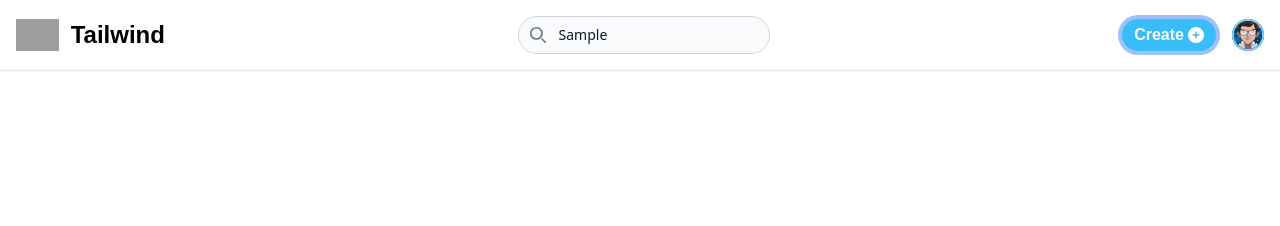
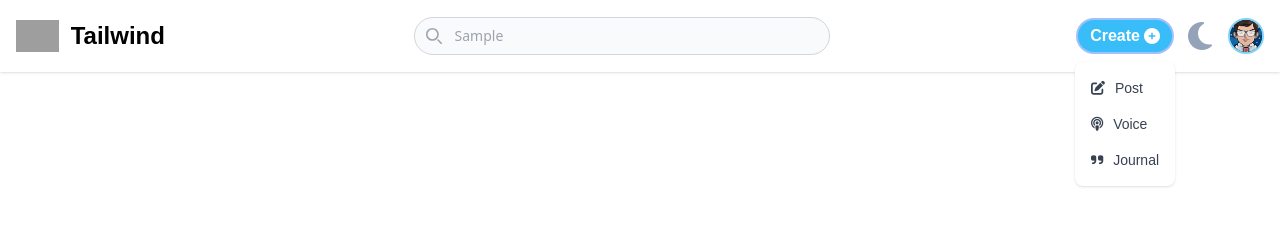
Before and after one commit to yanikkumar/tailwind-demo, a website: page src/navbaralt/index.html in a window 1280 px wide. Both pictures are taken after typing "Sample" into the empty fields and a click on the button "Create". Drawn offline with nearby package versions, Linux system fonts and the light colour scheme; grey boxes are pictures that could not be loaded.

Commit message:
updated the navbar advance

```diff
--- a/src/navbaralt/index.html
+++ b/src/navbaralt/index.html
@@ -1,11 +1,11 @@
 <!DOCTYPE html>
 <html lang="en">
 <head>
-    <meta charset="UTF-8" />
-    <meta name="viewport" content="width=device-width, initial-scale=1.0" />
+    <meta charset="UTF-8"/>
+    <meta name="viewport" content="width=device-width, initial-scale=1.0"/>
     <title>Tailwind CSS Navbar</title>
 
-    <link rel="stylesheet" href="../output.css" />
+    <link rel="stylesheet" href="../output.css"/>
     <link
             rel="stylesheet"
             href="https://cdnjs.cloudflare.com/ajax/libs/font-awesome/6.6.0/css/all.min.css"
@@ -34,18 +34,48 @@
             <div
                     class="flex items-center space-x-3 md:order-2 md:space-x-0 rtl:space-x-reverse"
             >
-            <button
-              class="flex px-3 py-1 font-semibold text-white rounded-full font-sen text-md bg-sky-400 md:me-4 focus:ring-4 focus-ring-sky-300 dark:focus:ring-sky-600"
+                <button class="flex px-3 py-1 font-semibold text-white rounded-full font-sen text-md bg-sky-400 md:me-2 focus:ring-2 focus-ring-sky-300 dark:focus:ring-sky-600"
+                        id="create-menu-button"
+                        aria-expanded="false"
+                        data-dropdown-toggle="create-dropdown"
+                        data-dropdown-placement="bottom">
+                    Create
+                    <i class="my-auto font-semibold fa-solid fa-circle-plus ms-1" style="color: #ffffff"></i>
+                </button>
+                <div
+                        class="z-50 hidden my-4 text-base list-none bg-white divide-y divide-gray-100 rounded-lg shadow dark:bg-gray-700 dark:divide-gray-600"
+                        id="create-dropdown"
                 >
-              Create
-              <i
-                class="my-auto font-semibold fa-solid fa-circle-plus ms-1"
-                style="color: #ffffff"
-              ></i>
+                    <ul class="py-2" aria-labelledby="create-menu-button">
+                        <li>
+                            <a
+                                    href="#"
+                                    class="block px-4 py-2 text-sm text-gray-700 hover:bg-gray-100 dark:hover:bg-gray-600 dark:text-gray-200 dark:hover:text-white font-sen"
+                            >
+                                <i class="fa fa-pen-to-square me-1.5"></i> Post</a>
+                        </li>
+                        <li>
+                            <a
+                                    href="#"
+                                    class="block px-4 py-2 text-sm text-gray-700 hover:bg-gray-100 dark:hover:bg-gray-600 dark:text-gray-200 dark:hover:text-white font-sen"
+                            ><i class="fa fa-podcast me-1.5"></i> Voice</a
+                            >
+                        </li>
+                        <li>
+                            <a
+                                    href="#"
+                                    class="block px-4 py-2 text-sm text-gray-700 hover:bg-gray-100 dark:hover:bg-gray-600 dark:text-gray-200 dark:hover:text-white font-sen"
+                            ><i class="fa fa-quote-right me-1.5"></i> Journal</a
+                            >
+                        </li>
+                    </ul>
+                </div>
+                <button class="flex px-2 py-1 font-semibold rounded-full text-slate-400 focus:ring-2 focus-ring-slate-400 dark:focus:ring-slate-600">
+                    <i class="fa fa-moon fa-2x md:me-2"></i>
                 </button>
                 <button
                         type="button"
-              class="flex text-sm bg-gray-800 rounded-full md:me-0 focus:ring-4 focus:ring-sky-300 dark:focus:ring-sky-600"
+                        class="flex text-sm bg-gray-800 rounded-full border-2 border-sky-300 md:me-0 focus:ring-2 focus:ring-sky-300 dark:focus:ring-sky-600"
                         id="user-menu-button"
                         aria-expanded="false"
                         data-dropdown-toggle="user-dropdown"
@@ -53,7 +83,7 @@
                 >
                     <span class="sr-only">Open user menu</span>
                     <img
-                class="w-8 h-8 border-2 rounded-full text-cyan border-sky-300"
+                            class="w-8 h-8 rounded-full text-cyan"
                             src="../images/avatar.png"
                             alt="user photo"
                     />
@@ -73,12 +103,12 @@
                         >@yanikkumar</span
                       > -->
                     </div>
-              <hr />
+                    <hr/>
                     <ul class="py-2" aria-labelledby="user-menu-button">
                         <li>
                             <a
                                     href="#"
-                    class="px-4 py-2 text-sm text-gray-700 font-senblock hover:bg-gray-100 dark:hover:bg-gray-600 dark:text-gray-200 dark:hover:text-white font-sen"
+                                    class="px-4 py-2 text-sm text-gray-700 font-sen block hover:bg-gray-100 dark:hover:bg-gray-600 dark:text-gray-200 dark:hover:text-white font-sen"
                             >Dashboard</a
                             >
                         </li>
@@ -108,7 +138,7 @@
             </div>
 
             <!-- Search Bar -->
-          <form class="max-w-md mx-auto mt-3 md:mt-0 lg:mt-0">
+            <form class="max-w-md md:w-4/12 mx-auto mt-3 md:mt-0 lg:mt-0">
                 <label
                         for="default-search"
                         class="mb-2 text-sm font-medium text-gray-900 sr-only dark:text-white"
@@ -119,7 +149,7 @@
                             class="absolute inset-y-0 flex items-center pointer-events-none start-0 ps-3"
                     >
                         <svg
-                  class="w-4 h-4 text-gray-500 dark:text-gray-400"
+                                class="w-4 h-4 text-gray-400 dark:text-gray-400"
                                 aria-hidden="true"
                                 xmlns="http://www.w3.org/2000/svg"
                                 fill="none"
@@ -137,7 +167,7 @@
                     <input
                             type="search"
                             id="default-search"
-                class="block w-full p-2 text-sm text-gray-900 border border-gray-300 rounded-full ps-10 bg-gray-50 focus:ring-sky-500 focus:border-sky-500 dark:bg-gray-700 dark:border-gray-600 dark:placeholder-gray-400 dark:text-white dark:focus:ring-sky-500 dark:focus:border-sky-500"
+                            class="block w-full p-2 text-sm text-gray-400 border border-gray-300 rounded-full ps-10 bg-gray-50 focus:ring-sky-500 focus:border-sky-500 dark:bg-gray-700 dark:border-gray-600 dark:placeholder-gray-400 dark:text-white dark:focus:ring-sky-500 dark:focus:border-sky-500"
                             placeholder="Search..."
                             required
                     />
```
Also changed, not shown: src/output.css. Lines whose indentation alone changed are shown as unchanged.
